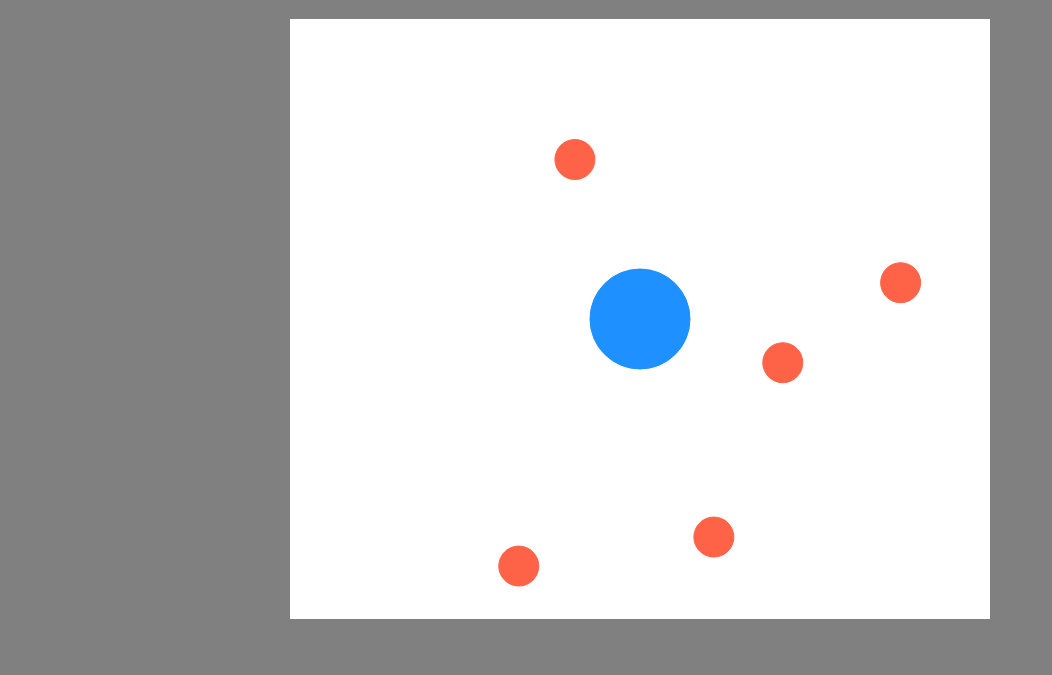
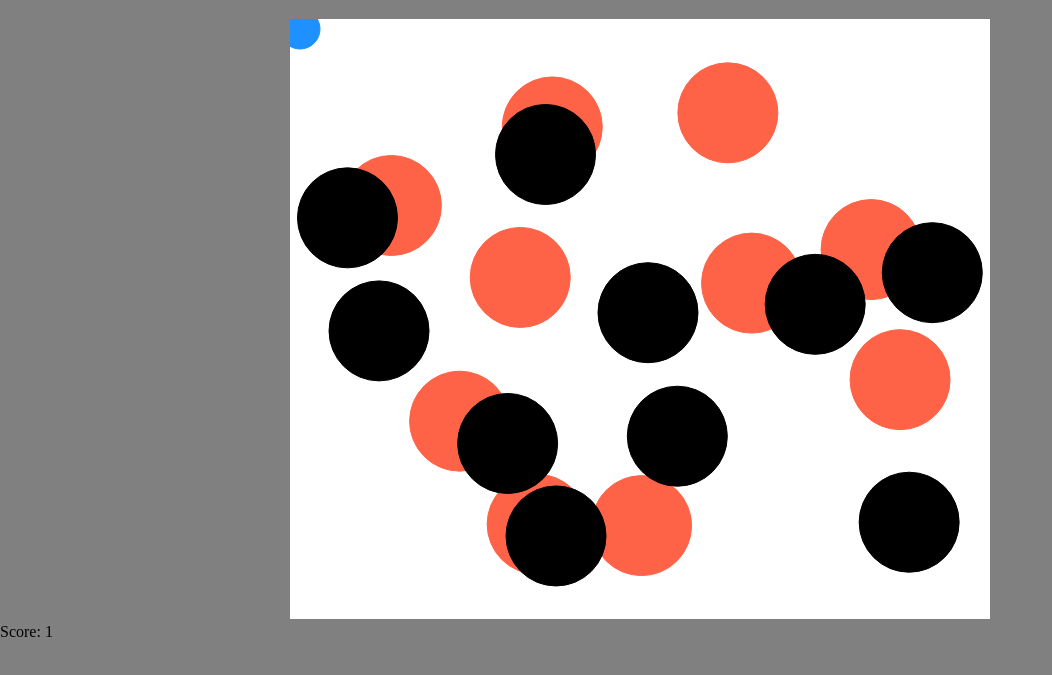
Before and after one commit to charliepsheppard/bubble-catch, a plain HTML site: page index.html in a window 1280 px wide. Shown: the part 61-736 px from the top of the page, without its empty margins (0-1052 px from the left). Drawn offline with Linux system fonts and the light colour scheme.

Commit message:
added score logic to determine winner and updated DOM with score in real time.

```diff
--- a/app.js
+++ b/app.js
@@ -5,11 +5,13 @@ canvas.width = 700;
 canvas.height = 600;
 
 const mouse = {
-    x: canvas.width / 2,
-    y: canvas.height / 2
+    x: 10,
+    y: 10
 };
 
 const canvasPosition = getPosition(canvas);
+
+let points = 1;
 
 // addEventListener('mousemove', (event) => {
 //     mouse.x = event.clientX;
@@ -18,6 +20,13 @@ const canvasPosition = getPosition(canvas);
 // })
 
 canvas.addEventListener('mousemove', setMouseMove, false)
+
+canvas.addEventListener('resize', () => {
+    canvas.width = innerWidth;
+    canvas.height = innerHeight;
+
+    init();
+})
 
 // Utility Functions
 
@@ -53,12 +62,52 @@ const randomIntegerFromRange = (min, max) => {
     return Math.random() * (max - min * 1) + min;
 }
 
-canvas.addEventListener('resize', () => {
-    canvas.width = innerWidth;
-    canvas.height = innerHeight;
+function rotate(velocity, angle) {
+    const rotatedVelocities = {
+        x: velocity.x * Math.cos(angle) - velocity.y * Math.sin(angle),
+        y: velocity.x * Math.sin(angle) + velocity.y * Math.cos(angle)
+    };
 
-    init();
-})
+    return rotatedVelocities;
+}
+
+function resolveCollision(bubble, otherBubble) {
+    const xVelocityDiff = bubble.velocity.x - otherBubble.velocity.x;
+    const yVelocityDiff = bubble.velocity.y - otherBubble.velocity.y;
+
+    const xDist = otherBubble.x - bubble.x;
+    const yDist = otherBubble.y - bubble.y;
+
+    // Prevent accidental overlap of particles
+    if (xVelocityDiff * xDist + yVelocityDiff * yDist >= 0) {
+
+        // Grab angle between the two colliding particles
+        const angle = -Math.atan2(otherBubble.y - bubble.y, otherBubble.x - bubble.x);
+
+        // Store mass in var for better readability in collision equation
+        const m1 = bubble.mass;
+        const m2 = otherBubble.mass;
+
+        // Velocity before equation
+        const u1 = rotate(bubble.velocity, angle);
+        const u2 = rotate(otherBubble.velocity, angle);
+
+        // Velocity after 1d collision equation
+        const v1 = { x: u1.x * (m1 - m2) / (m1 + m2) + u2.x * 2 * m2 / (m1 + m2), y: u1.y };
+        const v2 = { x: u2.x * (m1 - m2) / (m1 + m2) + u1.x * 2 * m2 / (m1 + m2), y: u2.y };
+
+        // Final velocity after rotating axis back to original location
+        const vFinal1 = rotate(v1, -angle);
+        const vFinal2 = rotate(v2, -angle);
+
+        // Swap particle velocities for realistic bounce effect
+        bubble.velocity.x = vFinal1.x;
+        bubble.velocity.y = vFinal1.y;
+
+        otherBubble.velocity.x = vFinal2.x;
+        otherBubble.velocity.y = vFinal2.y;
+    }
+}
 
 // Objects
 
@@ -88,6 +137,11 @@ class Bubble {
     constructor(x, y, radius, color) {
         this.x = x;
         this.y = y;
+        this.velocity = {
+            x: Math.random() - 0.5,
+            y: Math.random() - 0.5
+        }
+        this.mass = 1;
         this.radius = radius;
         this.color = color;
     }
@@ -109,33 +163,54 @@ class Bubble {
         for (let i = 0; i < bubbles.length; i++) {
             if(this === bubbles[i]) continue;
             if (getDistance(this.x, this.y, bubbles[i].x, bubbles[i].y) - this.radius * 2 < 0) {
-                console.log('Has collided');
+                resolveCollision(this, bubbles[i]);
             }
             // console.log(bubbles[i]);
         }
+
+        if (this.x - this.radius <= 0 || this.x + this.radius >= canvas.width) {
+            this.velocity.x = - this.velocity.x;
+        }
+
+        if (this.y - this.radius <= 0 || this.y + this.radius >= canvas.height) {
+            this.velocity.y = - this.velocity.y;
+        }
+
+        this.x += this.velocity.x;
+        this.y += this.velocity.y;
     }
 }
 
 // Implementation
 
 let player;
-let bubbles;
+let bubbles = {
+    pos: [],
+    neg: []
+}
 
 function init() {
-    player = new Player(200, 100, 50, 'dodgerblue');
+    player = new Player(200, 100, 20, 'dodgerblue');
     player.draw();
 
-    bubbles = [];
 
-    for (let i = 0; i < 5; i++) {
-        const radius = 20;
+    for (let i = 0; i < 10; i++) {
+        const radius = 50;
         let x = randomIntegerFromRange(radius, canvas.width - radius);
         let y = randomIntegerFromRange(radius, canvas.height - radius);
-        const color = 'tomato';
 
         if(i !== 0) {
-            for(let j = 0; j < bubbles.length; j++) {
-                if (getDistance(x, y, bubbles[j].x, bubbles[j].y) - radius * 2 < 0) {
+            for(let j = 0; j < bubbles.pos.length; j++) {
+                if (getDistance(x, y, bubbles.pos[j].x, bubbles.pos[j].y) - radius * 2 < 0) {
+                    x = randomIntegerFromRange(radius, canvas.width - radius);
+                    y = randomIntegerFromRange(radius, canvas.height - radius);
+
+                    j = -1;
+                }
+            }
+
+            for (let j = 0; j < bubbles.neg.length; j++) {
+                if (getDistance(x, y, bubbles.neg[j].x, bubbles.neg[j].y) - radius * 2 < 0) {
                     x = randomIntegerFromRange(radius, canvas.width - radius);
                     y = randomIntegerFromRange(radius, canvas.height - radius);
 
@@ -144,9 +219,9 @@ function init() {
             }
         }
 
-        bubbles.push(new Bubble(x, y, radius, color))
+        bubbles.pos.push(new Bubble(x, y, radius, 'tomato'))
+        bubbles.neg.push(new Bubble(x, y, radius, 'black'))
     }
-    // console.log(bubbles);
 }
 
 
@@ -160,16 +235,53 @@ function animate() {
 
     requestAnimationFrame(animate);
 
-    bubbles.forEach(bubble => {
+    // Game Logic
+
+    bubbles.pos.forEach(bubble => {
         // console.log(bubbles);
         if (getDistance(player.x, player.y, bubble.x, bubble.y) < player.radius + bubble.radius) {
-            bubble.color = 'purple';
-        } else {
-            bubble.color = 'tomato';
+            bubbles.pos.splice(bubbles.pos.indexOf(bubble), 1);
+            points = points + 1;
+            // console.log(points)
+            // console.log(points);
         }
-        bubble.update(bubbles);
+        bubble.update(bubbles.pos);
         // console.log(bubbles.length)
     })
+
+    bubbles.neg.forEach(bubble => {
+        if (getDistance(player.x, player.y, bubble.x, bubble.y) < player.radius + bubble.radius) {
+            bubbles.neg.splice(bubbles.neg.indexOf(bubble), 1);
+            points = points - 1
+            // console.log(points)
+            // console.log(points);
+        }
+        bubble.update(bubbles.neg);
+    })
+
+    // let canvasContent = document.querySelector('.game-canvas');
+
+    if (points < 8 && points > 0) {
+        document.querySelector('.score-current').textContent = `Score: ${points}`;
+    } else if(points === 8) {
+        // canvasContent.remove();
+        document.querySelector('.score-current').textContent = 'YOU WIN!'
+        player = undefined;
+        // console.log('You win!')
+    } else if(points === 0) {
+        // canvasContent.remove();
+        document.querySelector('.score-current').textContent = 'YOU LOSE!';
+        player = undefined;
+    }
+
+    console.log(points);
+
+    // bubbles.filter(bubble => {
+    //     if (getDistance(player.x, player.y, bubble.x, bubble.y) < player.radius + bubble.radius) {
+    //         console.log(bubbles.indexOf(bubble))
+
+    //     }
+    // })
 
 }
 
--- a/index.html
+++ b/index.html
@@ -15,6 +15,9 @@
     <div id="game-container">
         <canvas class="game-canvas"></canvas>
     </div>
+    <div class="score-container">
+        <div class="score-current"></div>
+    </div>
     <script src="app.js"></script>
 </body>
 </html>
```
Also changed, not shown: 1 other file.
